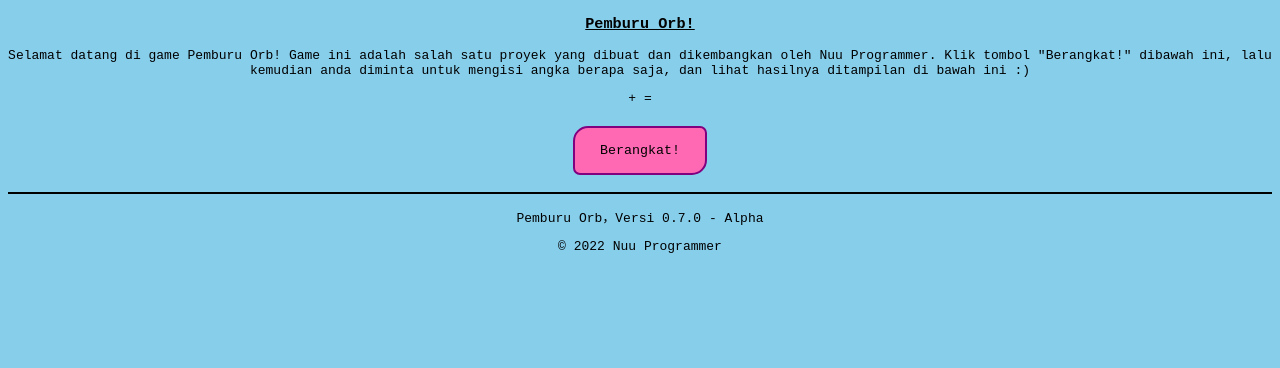
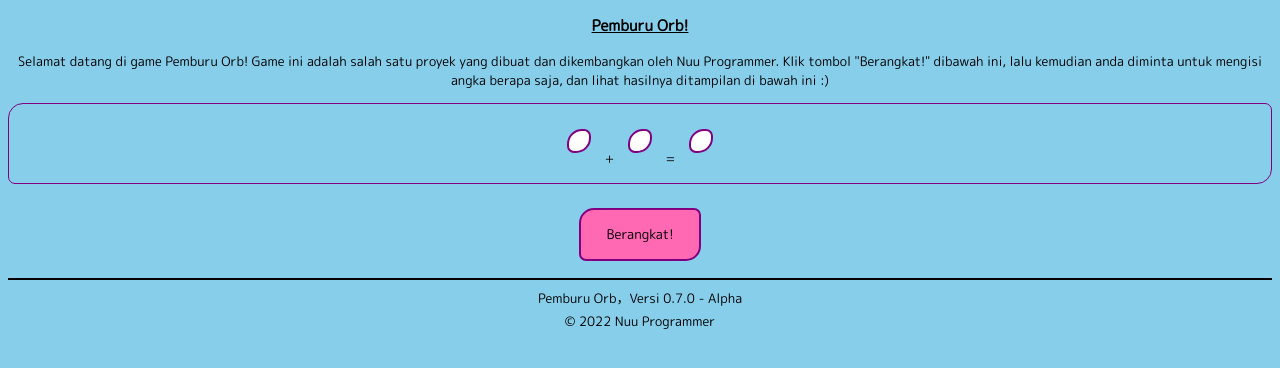
Before and after one commit to Jtynuu/Pemburu-Orb, a plain HTML site: page index.html in a window 1280 px wide. Drawn offline with Linux system fonts and the light colour scheme.

Commit message:
Update - style.css

```diff
--- a/style.css
+++ b/style.css
@@ -1,27 +1,67 @@
+@import url('https://fonts.googleapis.com/css2?family=M+PLUS+Rounded+1c&display=swap');
+
 button {
   border: solid 2px purple;
   border-radius: 15px 7px;
   padding: 15px 25px 15px 25px;
   position: relative;
   background-color: hotpink;
-  font-family: Monospace;
   margin: 5px 0px 10px 0px;
+  font-family: 'M PLUS Rounded 1c', Sans-Serif;
 }
 
 body {
   background: skyblue;
-  font-family: Monospace;
+  font-family: 'M PLUS Rounded 1c', Sans-Serif;
   text-align: center;
+  font-size: 13px;
 }
 
 hr {
   border: 1px black solid;
 }
 
-kbd {
-  line-height: 12px;
+footer {
+  line-height: 10px;
 }
 
 header {
   text-decoration: underline;
 }
+
+section {
+  position: relative;
+  padding: 15px;
+  border: 1px solid purple;
+  border-radius: 15px 7px;
+}
+
+#resultIndex {
+  position: relative;
+  display: inline-block;
+  margin: 10px;
+  padding: 10px;
+  background: white;
+  border: 2px solid purple;
+  border-radius: 15px 7px;
+}
+
+#result2Index {
+  position: relative;
+  display: inline-block;
+  margin: 10px;
+  padding: 10px;
+  background: white;
+  border: 2px solid purple;
+  border-radius: 15px 7px;
+}
+
+#hasil {
+  position: relative;
+  display: inline-block;
+  margin: 10px;
+  padding: 10px;
+  background: white;
+  border: 2px solid purple;
+  border-radius: 15px 7px;
+}
```
